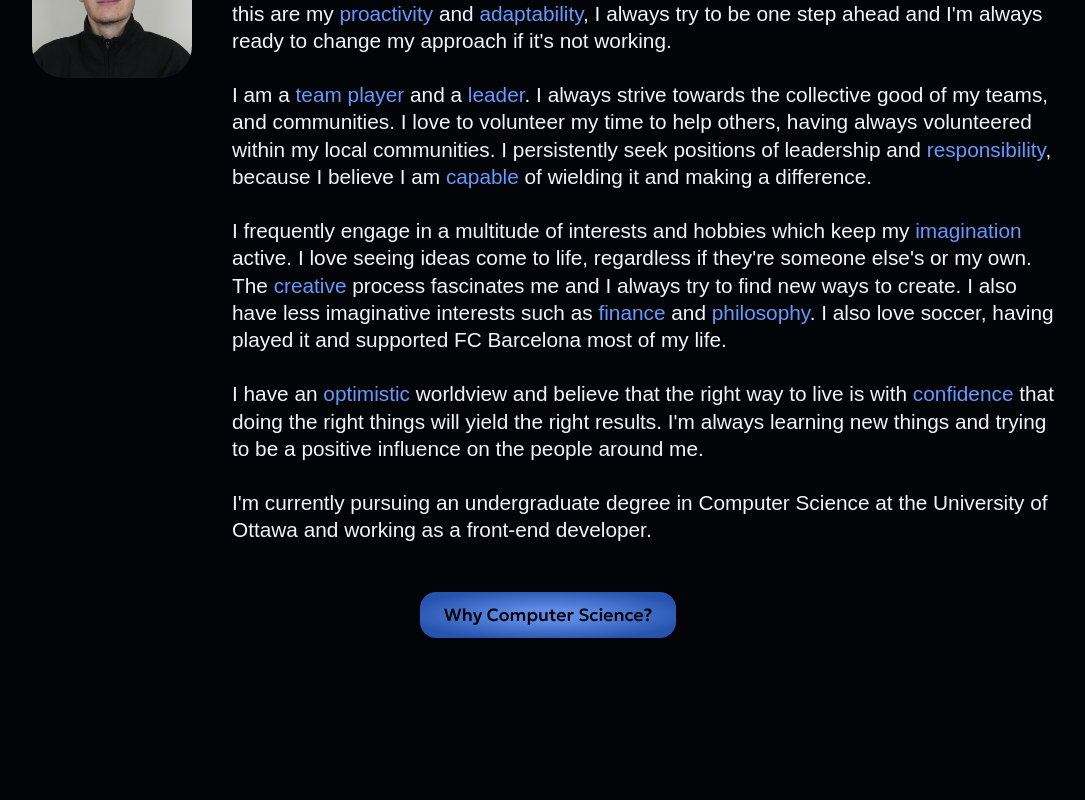
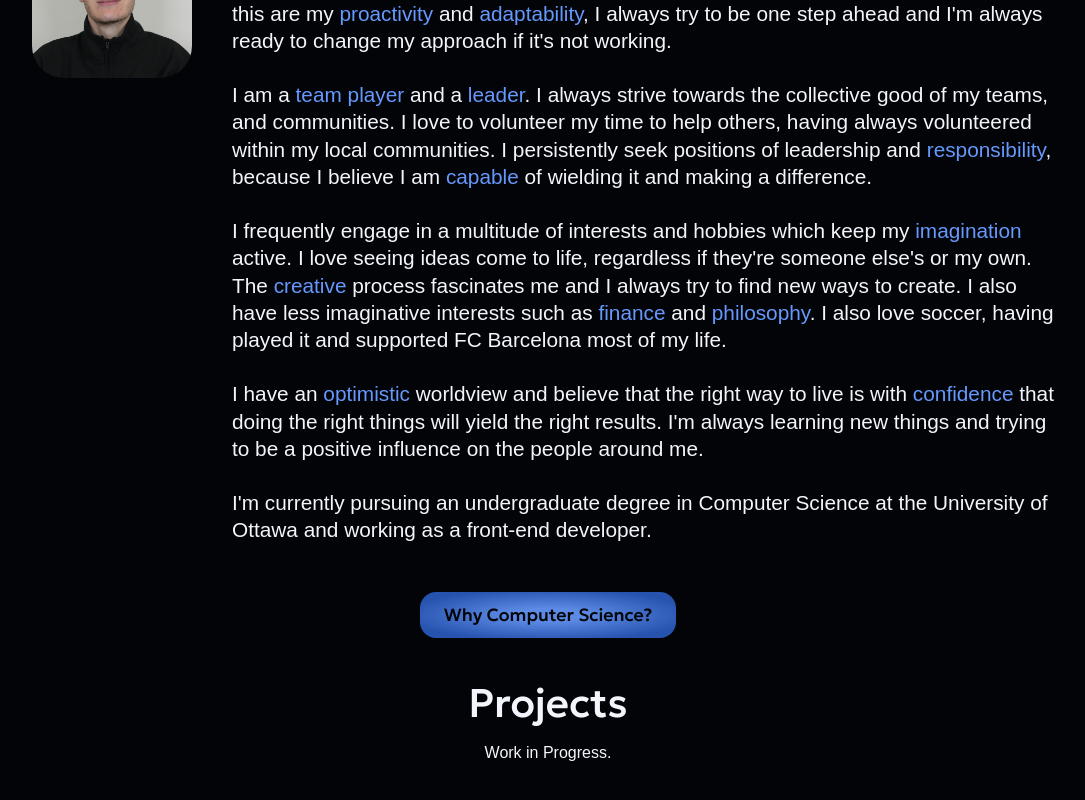
Before and after one commit to tomersz12/tomer-portfolio, a React (Vite) app: page / in a window 1280 px wide. Shown: the part 892-1692 px from the top of the page, without its empty margins (92-1177 px from the left). Before the commit the page ends 1570 px from the top, so only its background shows below. Built offline with nearby package versions, Linux system fonts and the light colour scheme; a web font is replaced by a local one.

Commit message:
added new section

```diff
--- /dev/null
+++ b/src/components/Projects.tsx
@@ -0,0 +1,14 @@
+const Projects = () => {
+    return (
+        <>
+            <div className="projects">
+                <div className="projects-content">
+                    <h1>Projects</h1>
+                    <p>Work in Progress.</p>
+                </div>
+            </div>
+        </>
+    );
+};
+
+export default Projects;
--- a/src/pages/Home.tsx
+++ b/src/pages/Home.tsx
@@ -1,5 +1,6 @@
 import About from '../components/About';
 import Hero from '../components/Hero';
+import Projects from '../components/Projects';
 
 const Home = () => {
 
@@ -7,6 +8,7 @@ const Home = () => {
         <>
             <Hero/>
             <About/>
+            <Projects/>
         </>
     );
 };
--- a/src/scss/index.scss
+++ b/src/scss/index.scss
@@ -14,7 +14,6 @@ body {
     color: $text;
     font-family: $body-font;
     margin: 0px;
-    //overflow-x: hidden;
 }
 
 h1, h2, h3, h4, h5, h6 {
@@ -164,3 +163,17 @@ h1, h2, h3, h4, h5, h6 {
         }
     }
 }
+
+.projects {
+    h1 {
+        font-size: 2.5rem;
+    }
+    width: 100%;
+    margin: 5vh 0;
+    .projects-content {
+        display: flex;
+        justify-content: center;
+        align-items: center;
+        flex-direction: column;
+    }
+}
```
